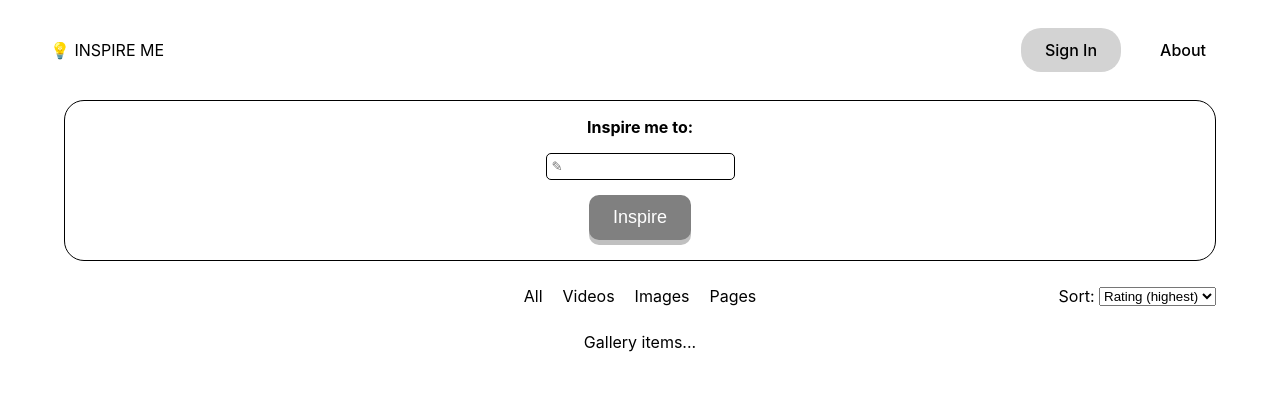
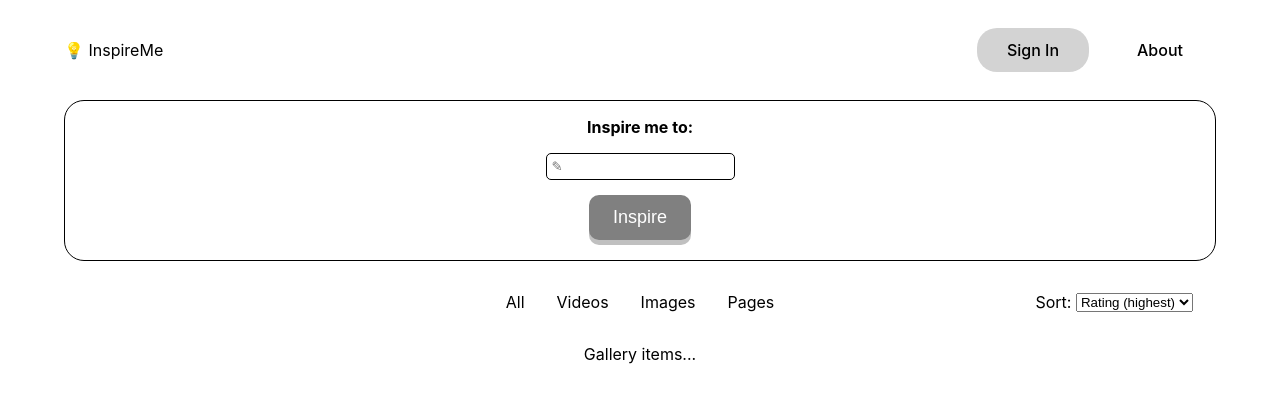
Before and after one commit to etriv/inspireme, a React (Create React App) app: page / in a window 1280 px wide. Shown: the top 402 px of the page. Built offline with nearby package versions, Linux system fonts and the light colour scheme.

Commit message:
Adjustment to navigation and filters aligments

```diff
--- a/src/App.js
+++ b/src/App.js
@@ -1,5 +1,5 @@
 import React, { Component } from 'react';
-import './App.css';
+import './App.scss';
 import Navigation from './components/navigation/navigation'
 import SearchArea from './components/search-area/search-area'
 import Gallery from './components/gallery/gallery'
--- a/src/App.css
+++ b/src/App.scss
@@ -1,5 +1,8 @@
 .App {
   text-align: center;
+  // margin: 20px;
+  width: 90%;
+  margin: auto;
 }
 
 .App-logo {
--- a/src/components/gallery-filters/gallery-filters.jsx
+++ b/src/components/gallery-filters/gallery-filters.jsx
@@ -14,7 +14,7 @@ const GalleryFilters = () => {
                 <span className="filter">Pages</span>
             </div>
             <div className="sort-elem">
-                <span>Sort:&nbsp;</span>
+                <span className="sort">Sort:&nbsp;</span>
                 <select>
                     <option value="rating-high">Rating (highest)</option>
                     <option value="rating-low">Rating (lowest)</option>
--- a/src/components/gallery-filters/gallery-filters.scss
+++ b/src/components/gallery-filters/gallery-filters.scss
@@ -1,6 +1,6 @@
 .filters-container {
     border: 0px solid black;
-    width: 90%;
+    width: 96%;
     margin: auto;
     margin-top: 15px;
     display: flex;
@@ -12,13 +12,13 @@
 }
 
 .filters-pad {
-    // border: 1px solid black;
+    //border: 1px solid black;
     flex: 1 1 25%;
     // width: 25%;
 }
 
 .filters {
-    // border: 1px solid black;
+    //border: 1px solid black;
     display: flex;
     flex-direction: row;
     justify-content: center;
@@ -29,13 +29,14 @@
 }
 
 .filter {
-    // border: 1px solid black;
+    //border: 1px solid black;
     // flex: 1 1 auto;
-    margin: 10px;
+    // width: 5rem;
+    margin: 1rem;
 }
 
 .sort-elem {
-    // border: 1px solid black;
+    //border: 1px solid black;
     display: flex;
     flex-direction: row;
     justify-content: flex-end;
@@ -44,3 +45,7 @@
     flex: 1 1 25%;
     // width: 25%;
 }
+
+.sort {
+    margin-left: 2rem;
+}
--- a/src/components/navigation/navigation.jsx
+++ b/src/components/navigation/navigation.jsx
@@ -4,7 +4,7 @@ import './navigation.scss'
 const Navigation = () => {
     return (
         <div className="header">
-            <div className="logo"><span role="img" aria-label="bulb">💡&nbsp;</span>INSPIRE ME</div>
+            <div className="logo"><span role="img" aria-label="bulb">💡&nbsp;</span>InspireMe</div>
             <nav className="menu">
                 <span className="menu-item marked">Sign In</span>
                 <span className="menu-item">About</span>
--- a/src/components/navigation/navigation.scss
+++ b/src/components/navigation/navigation.scss
@@ -3,27 +3,29 @@
   width: 100%;
   display: flex;
   justify-content: space-between;
-  padding: 25px 50px 25px 50px;
+  padding: 25px 0px 25px 0px;
   margin-bottom: 15px;
   margin-top: 15px;
 
   .logo {
     border: 0px solid red;
-    width: 20%;
+    width: 25%;
     height: 100%;
     padding: 0px;
     display: flex;
     align-items: center;
     cursor: pointer;
+    flex: 1 1 25%;
 
   }
 
   .menu {
-    width: 50%;
+    width: 75%;
     height: 100%;
     display: flex;
     align-items: center;
     justify-content: flex-end;
+    flex: 3 1 75%;
 
     .menu-item {
       color: black;
@@ -32,7 +34,11 @@
       padding: 12px 24px;
       margin-left: 15px;
       text-decoration: none;
+      width: 7rem;
+      // overflow: hidden;
+      white-space: nowrap;
       cursor: pointer;
+      // flex: 1 1 7rem;
 
     }
 
--- a/src/components/search-area/search-area.scss
+++ b/src/components/search-area/search-area.scss
@@ -1,7 +1,7 @@
 .search-area-container {
     border: 1px solid black;
     border-radius: 20px;
-    width: 90%;
+    width: 100%;
     margin: auto;
     display: flex;
     flex-direction: column;
```
